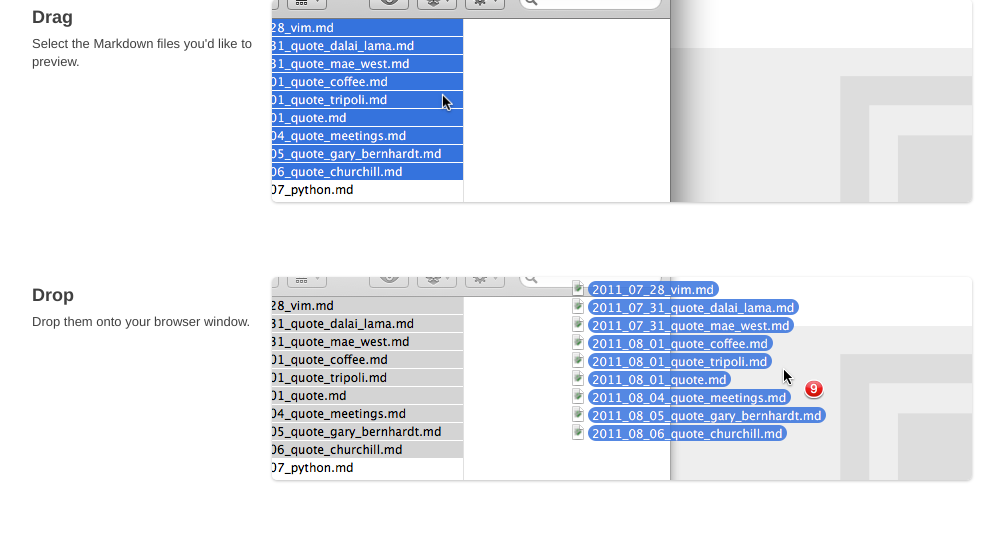
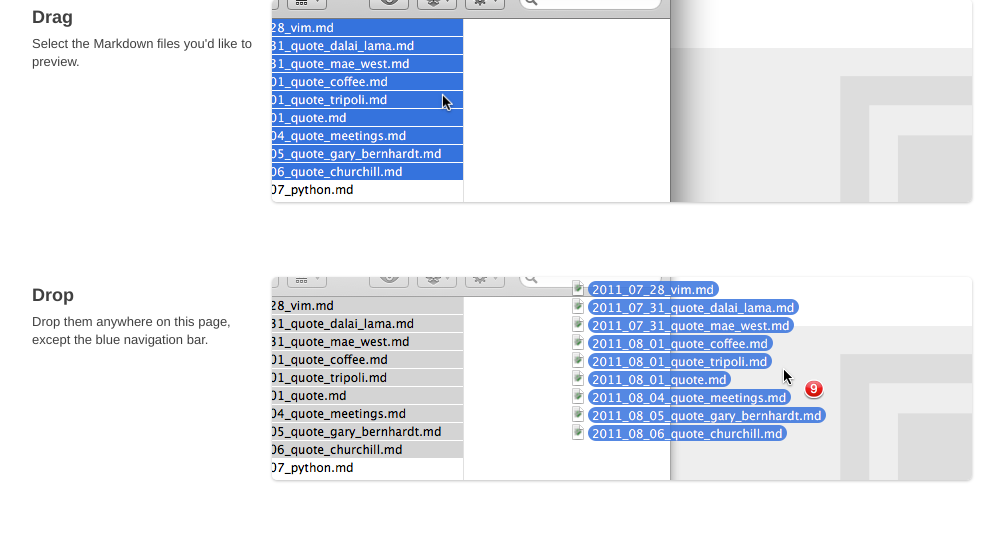
Before and after one commit to zachwill/markdrop, a Flask app: page / in a window 1280 px wide. Shown: the part 582-1137 px from the top of the page, without its empty margins (138-1142 px from the left). Run offline with Flask 2, Linux system fonts and the light colour scheme; some libraries are stand-ins or nearby versions.

Commit message:
Clarify drop instructions

```diff
--- a/templates/home.html
+++ b/templates/home.html
@@ -44,7 +44,7 @@
         <div class="row">
             <div class="span4">
                 <h3>Drop</h3>
-                <p>Drop them onto your browser window.</p>
+                <p>Drop them anywhere on this page, except the blue navigation bar.</p>
             </div>
             <div class="span12 screenshot drop"></div>
         </div>
```
